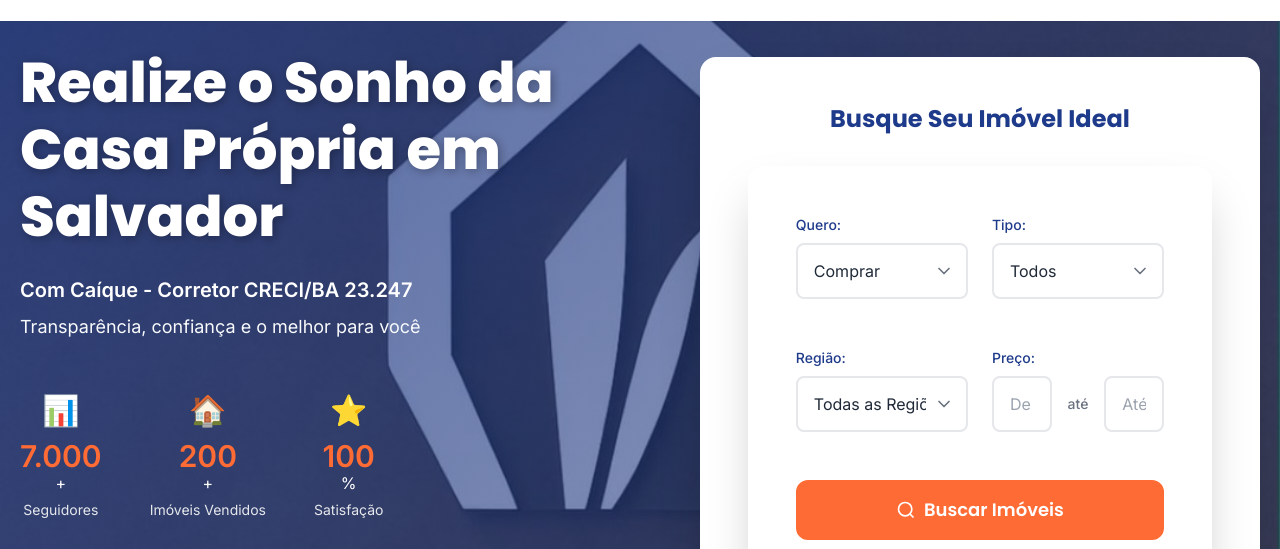
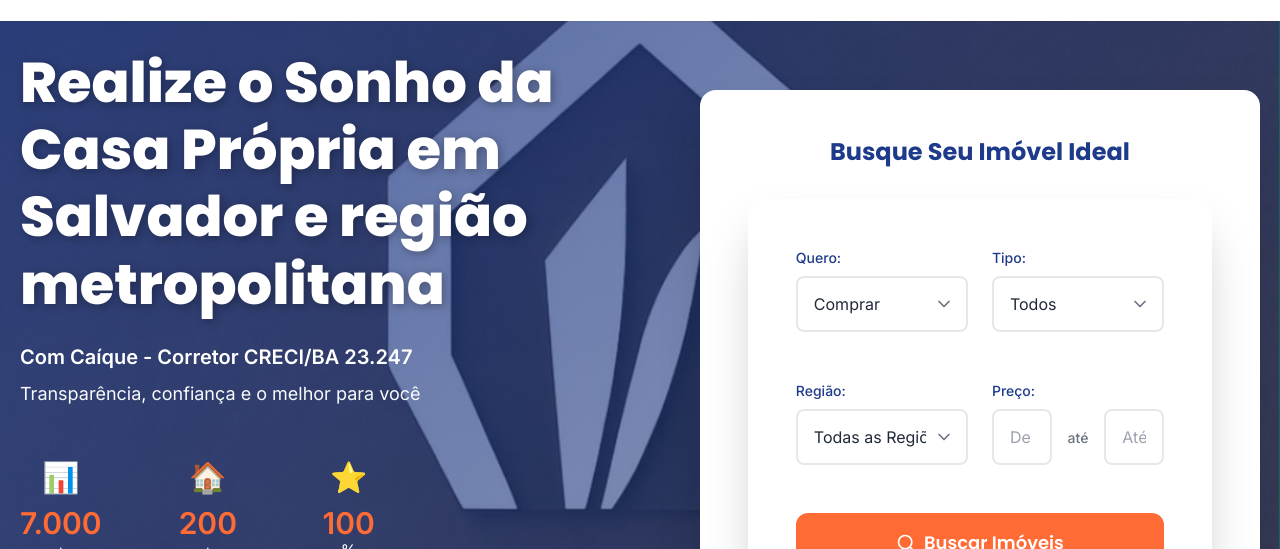
Before and after one commit to hhudsonoliveira/cacique-imoveis, a plain HTML site: page index.html in a window 1280 px wide. Shown: the part 79-628 px from the top of the page. Drawn offline with Linux system fonts and the light colour scheme; files whose address does not match are found by name.

Commit message:
Update: Título do hero com região metropolitana
- Alterado "em Salvador" para "em Salvador e região metropolitana"
- Melhor descrição da área de atuação

Co-Authored-By: Claude Sonnet 4.5 <noreply@anthropic.com>

```diff
--- a/index.html
+++ b/index.html
@@ -219,7 +219,7 @@
             <div class="hero-overlay"></div>
             <div class="hero-content container">
                 <div class="hero-text">
-                    <h1 class="hero-title">Realize o Sonho da Casa Própria em Salvador</h1>
+                    <h1 class="hero-title">Realize o Sonho da Casa Própria em Salvador e região metropolitana</h1>
                     <p class="hero-subtitle">Com <strong>Caíque</strong> - Corretor CRECI/BA 23.247</p>
                     <p class="hero-slogan">Transparência, confiança e o melhor para você</p>
 
```
